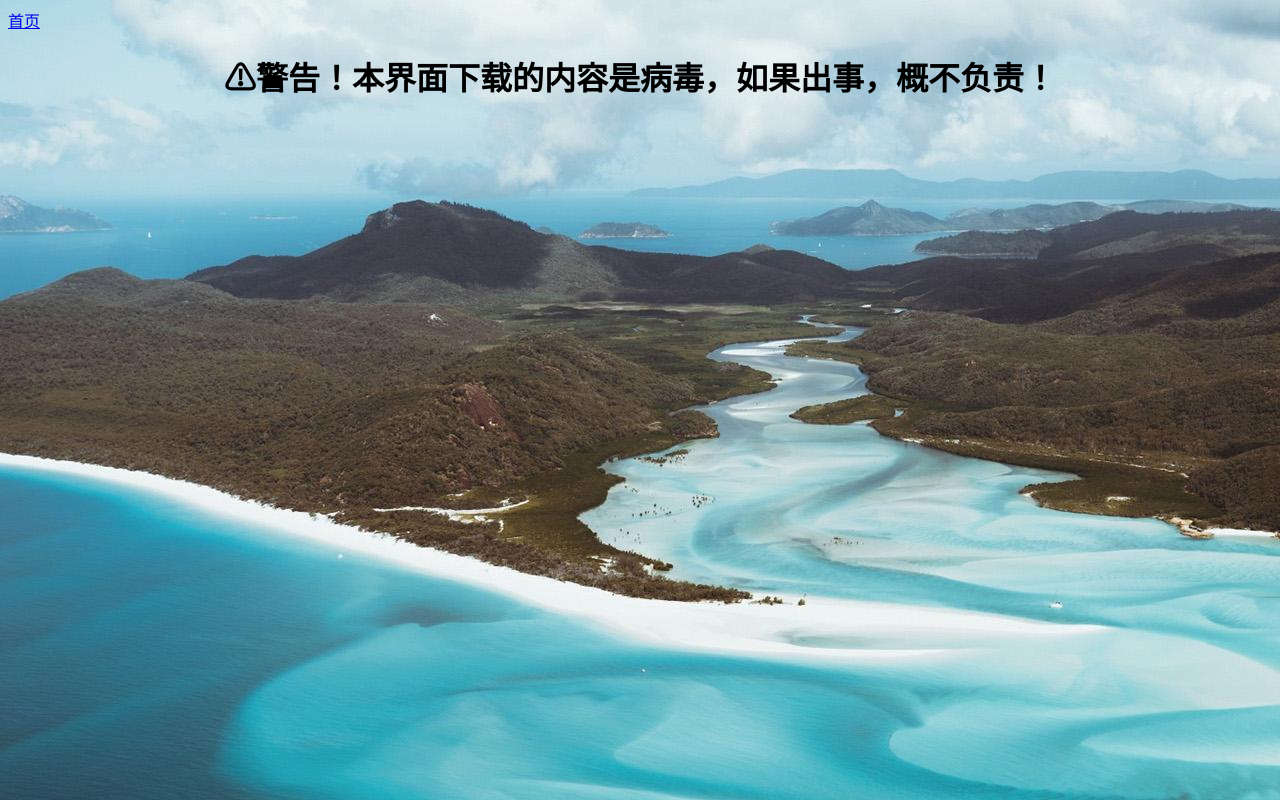
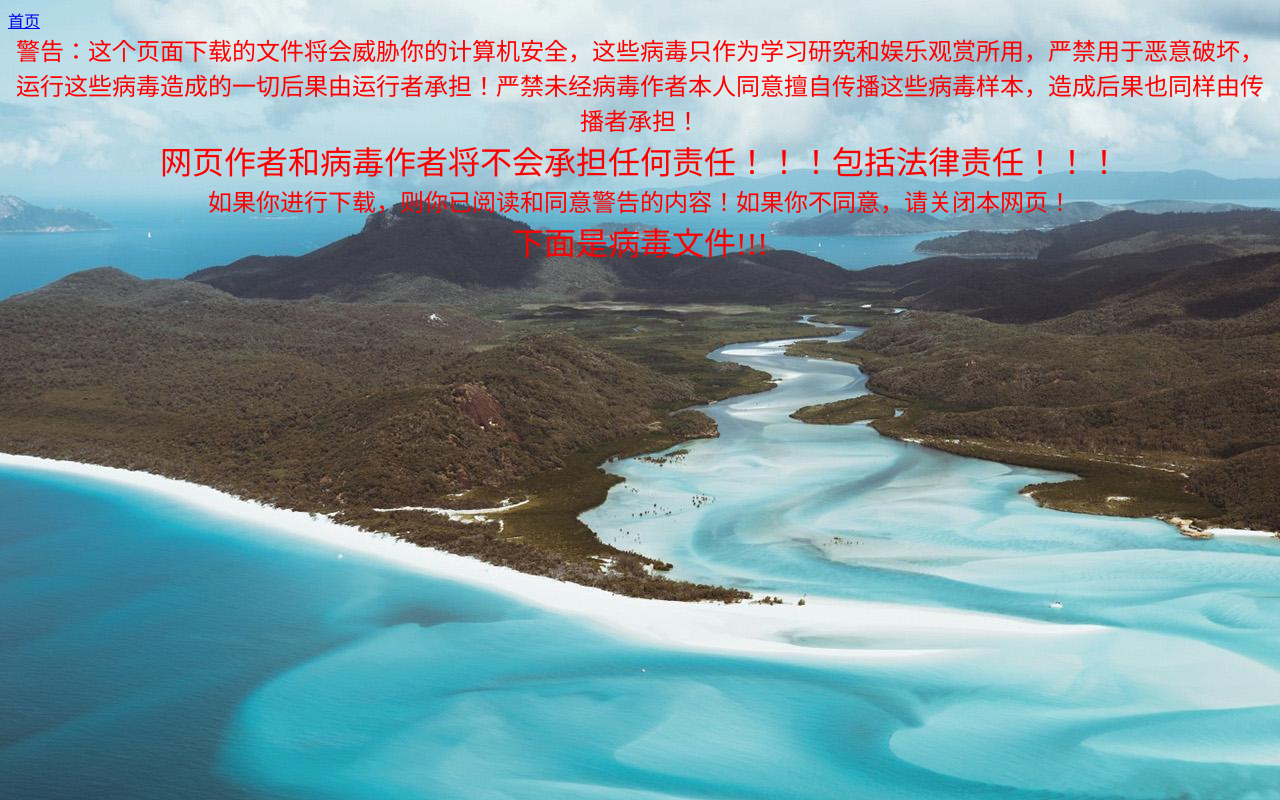
Before and after one commit to Win13Pro/virus, a plain HTML site: page index.html in a window 1280 px wide. Drawn offline with Linux system fonts and the light colour scheme.

Commit message:
Update index.html

```diff
--- a/index.html
+++ b/index.html
@@ -7,6 +7,18 @@
     <body>
         <body background="1.jpeg">
                 <div class="jumbotron">
-        <h1 align="center">⚠警告！本界面下载的内容是病毒，如果出事，概不负责！</h1>
+    <div class="container">
+      <div class="splash">
+        <div class="content">
+<center><font size="5" color="#FF0000">警告：这个页面下载的文件将会威胁你的计算机安全，这些病毒只作为学习研究和娱乐观赏所用，严禁用于恶意破坏，运行这些病毒造成的一切后果由运行者承担！严禁未经病毒作者本人同意擅自传播这些病毒样本，造成后果也同样由传播者承担！</font></center>
+<center><font size="6" color="#FF0000">网页作者和病毒作者将不会承担任何责任！！！包括法律责任！！！</font></center>
+<center><font size="5" color="#FF0000">如果你进行下载，则你已阅读和同意警告的内容！如果你不同意，请关闭本网页！</font></center>
+<center><font size="6" color="#FF0000">下面是病毒文件!!!
+<script>
+alert("警告！此页面下载的是病毒，请仔细阅读警告文本！ ");
+</script>
+<br>
+<br>
+<br>
     </body>
 </html>
```
